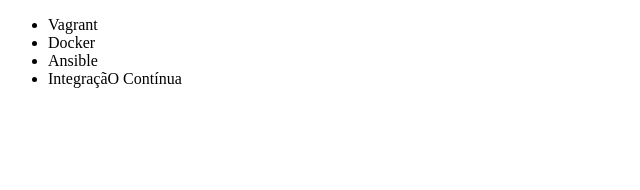
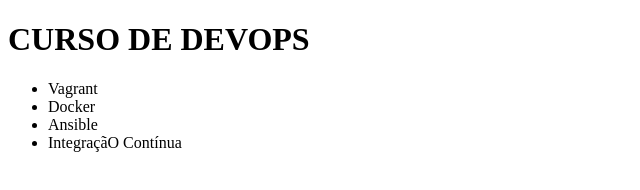
Before and after one commit to RomuloRangel17/Come-ando-com-git-e-github, a plain HTML site: page index.html in a window 1280 px wide. Shown: the whole page, without its empty margins (0-640 px from the left). Drawn offline with Linux system fonts and the light colour scheme.

Commit message:
Adicionando título

```diff
--- a/index.html
+++ b/index.html
@@ -5,6 +5,7 @@
     <title>Cursos da Alura</title>
 </head>
 <body>
+	<h1>CURSO DE DEVOPS</h1>
     <ul>
         <li>Vagrant</li>
         <li>Docker</li>
```
